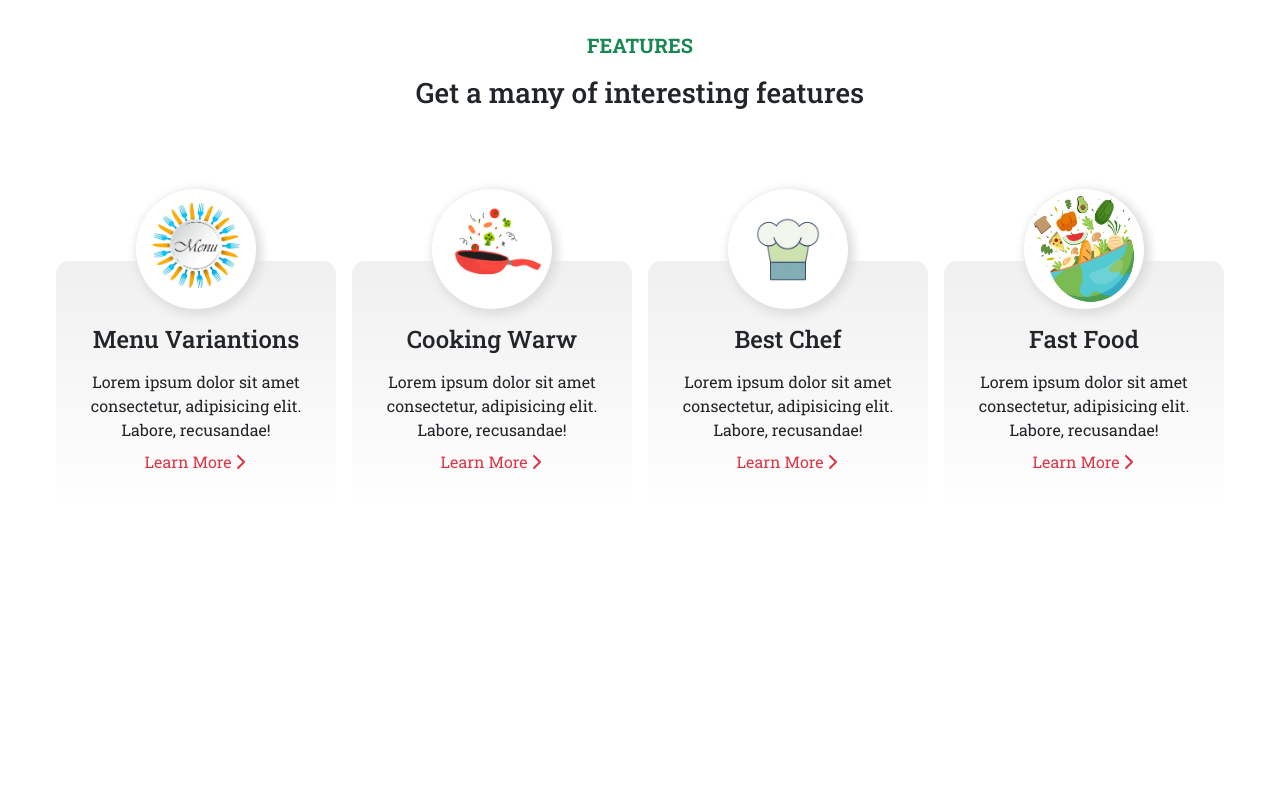
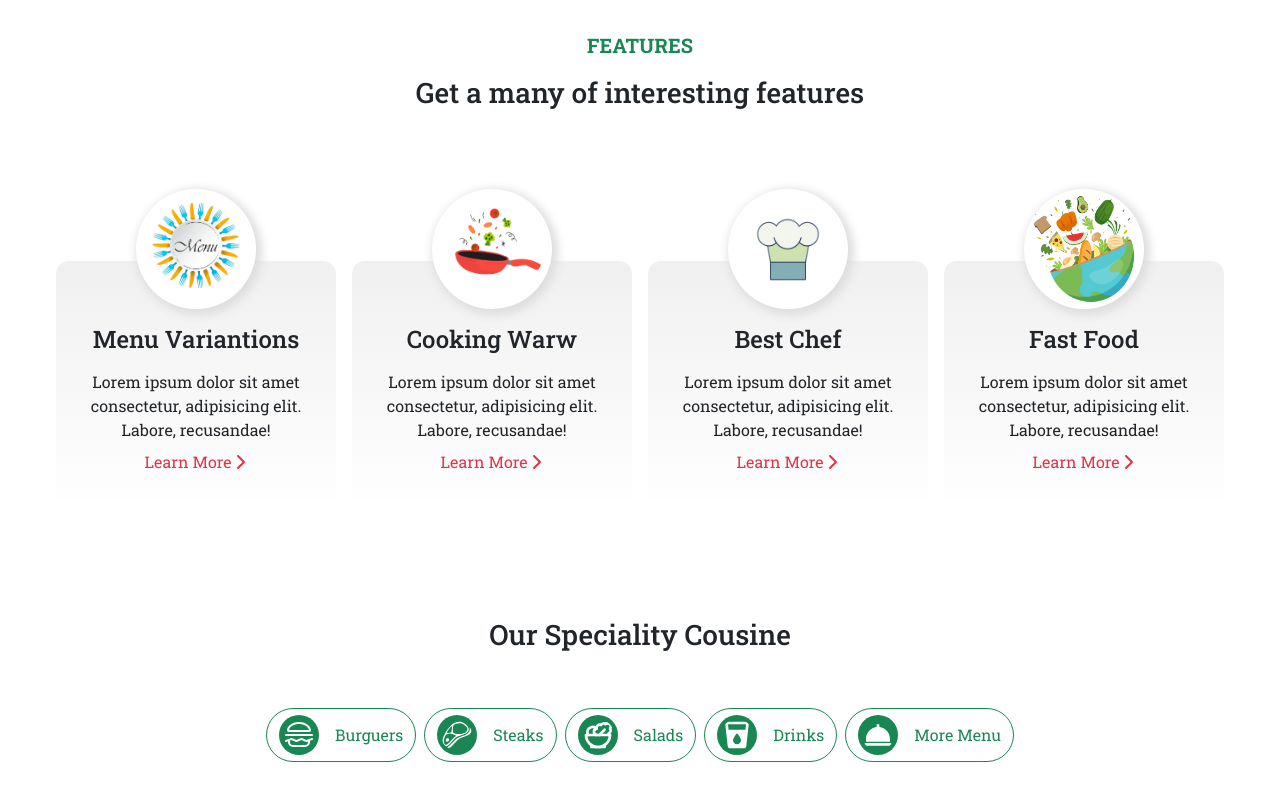
Before and after one commit to alancrisanto/recipesnext, a Next.js app: page / in a window 1280 px wide. Shown: the part 519-1319 px from the top of the page. Before the commit the page ends 1089 px from the top, so only its background shows below. Built offline with nearby package versions, Linux system fonts and the light colour scheme; no server answers.

Commit message:
chore: create button component

```diff
--- a/src/app/page.tsx
+++ b/src/app/page.tsx
@@ -1,5 +1,6 @@
 import Hero from "@/components/hero/hero";
 import Features from "@/components/features/features";
+import RecipesContainer from "@/components/recipesContainer/recipesContainer";
 
 export default function Home() {
 	return (
@@ -7,6 +8,7 @@ export default function Home() {
 			<Hero />
 			<div className="container-xxl mt-5 py-5">
 				<Features />
+				<RecipesContainer />
 			</div>
 		</>
 	);
--- a/src/components/featuresCards/featuresCards.tsx
+++ b/src/components/featuresCards/featuresCards.tsx
@@ -1,4 +1,3 @@
-import React from "react";
 import Image from "next/image";
 import styles from "./page.module.css";
 import { FaChevronRight } from "react-icons/fa6";
--- /dev/null
+++ b/src/components/filterButtons/filterButtons.tsx
@@ -0,0 +1,16 @@
+import styles from "./page.module.css";
+import { Button } from "react-bootstrap";
+
+function FilterButtons({ title, icon: Icon }: { title: string; icon: React.ComponentType<{ className?: string }> }) {
+	return (
+		<Button
+			variant="outline-success"
+			className={`d-flex justify-content-center align-items-center gap-3 border border-success rounded-5 ${styles.button}`}
+		>
+			<Icon className="fs-1 rounded-circle bg-success text-white p-1" />
+			{title}
+		</Button>
+	);
+}
+
+export default FilterButtons;
--- /dev/null
+++ b/src/components/filterButtons/page.module.css
@@ -0,0 +1,3 @@
+.button {
+  max-width: 175px;
+}
--- /dev/null
+++ b/src/components/recipesCards/recipesCards.tsx
@@ -0,0 +1,5 @@
+function RecipesCards() {
+	return <div>RecipesCards</div>;
+}
+
+export default RecipesCards;
--- /dev/null
+++ b/src/components/recipesContainer/recipesContainer.tsx
@@ -0,0 +1,23 @@
+import FilterButtons from "../filterButtons/filterButtons";
+import { PiHamburger } from "react-icons/pi";
+import { GiSteak } from "react-icons/gi";
+import { LuSalad } from "react-icons/lu";
+import { MdLocalDrink } from "react-icons/md";
+import { BiSolidDish } from "react-icons/bi";
+
+function RecipesContainer() {
+	return (
+		<div className="mt-5 pt-5">
+			<h3 className="text-center">Our Speciality Cousine</h3>
+			<div className="buttonsContainer py-5 d-flex flex-wrap gap-2 justify-content-center align-items-center">
+				<FilterButtons title="Burguers" icon={PiHamburger} />
+				<FilterButtons title="Steaks" icon={GiSteak} />
+				<FilterButtons title="Salads" icon={LuSalad} />
+				<FilterButtons title="Drinks" icon={MdLocalDrink} />
+				<FilterButtons title="More Menu" icon={BiSolidDish} />
+			</div>
+		</div>
+	);
+}
+
+export default RecipesContainer;
```
